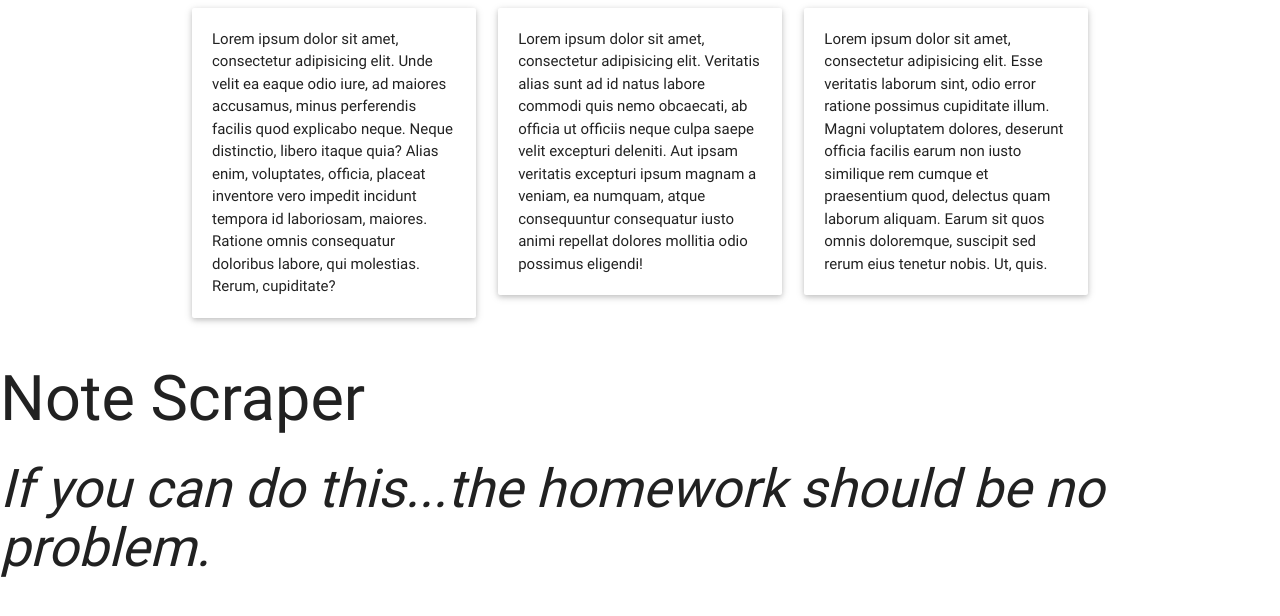
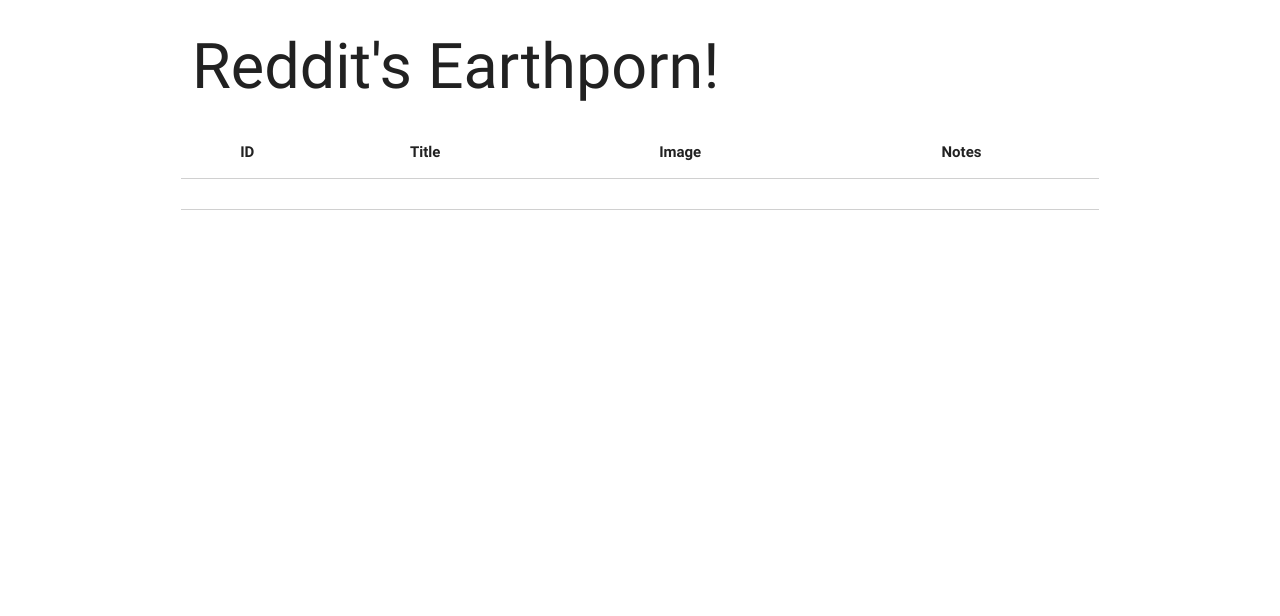
Before and after one commit to angryjenkins/week-18-scrapingTheWeb, a website: page public/index.html in a window 1280 px wide. Drawn offline with Linux system fonts and the light colour scheme; no server answers.

Commit message:
include README.md, update public pages.

```diff
--- a/models/Note.js
+++ b/models/Note.js
@@ -7,6 +7,10 @@
   },
   body: {
     type:String
+  },
+  date: {
+  	type: Date,
+  	default: Date.now
   }
 });
 
--- a/public/index.html
+++ b/public/index.html
@@ -2,7 +2,7 @@
 <html lang="en">
 <head>
   <meta charset="UTF-8">
-  <title>Document</title>
+  <title>Matt's Web Scrape.</title>
   <!-- Compiled and minified CSS -->
   <link rel="stylesheet" href="bower_components/Materialize/bin/materialize.css">
 
@@ -13,29 +13,31 @@
 <body>
   <div class="container">
     <div class="row">
-      <div class="col l4">
-        <div class="card-panel">
-          Lorem ipsum dolor sit amet, consectetur adipisicing elit. Unde velit ea eaque odio iure, ad maiores accusamus, minus perferendis facilis quod explicabo neque. Neque distinctio, libero itaque quia? Alias enim, voluptates, officia, placeat inventore vero impedit incidunt tempora id laboriosam, maiores. Ratione omnis consequatur doloribus labore, qui molestias. Rerum, cupiditate?
-        </div>
+      <div class="col l12">
+        <h1>Reddit's Earthporn!</h1>
       </div>
-      <div class="col l4">
-        <div class="card-panel">
-          Lorem ipsum dolor sit amet, consectetur adipisicing elit. Veritatis alias sunt ad id natus labore commodi quis nemo obcaecati, ab officia ut officiis neque culpa saepe velit excepturi deleniti. Aut ipsam veritatis excepturi ipsum magnam a veniam, ea numquam, atque consequuntur consequatur iusto animi repellat dolores mollitia odio possimus eligendi!
-        </div>
-      </div>
-      <div class="col l4">
-        <div class="card-panel">
-          Lorem ipsum dolor sit amet, consectetur adipisicing elit. Esse veritatis laborum sint, odio error ratione possimus cupiditate illum. Magni voluptatem dolores, deserunt officia facilis earum non iusto similique rem cumque et praesentium quod, delectus quam laborum aliquam. Earum sit quos omnis doloremque, suscipit sed rerum eius tenetur nobis. Ut, quis.
-        </div>
-      </div>
+      <table class="bordered centered highlight">
+        <thead>
+          <tr>
+            <th>ID</th>
+            <th>Title</th>
+            <th>Image</th>
+            <th>Notes</th>
+          </tr>
+        </thead>
+        <tbody>
+          <tr>
+            <td></td>
+            <td></td>
+            <td></td>
+            <td></td>
+          </tr>
+        </tbody>
+      </table>
     </div>
   </div>
-  <div id="wrapper">
-    <h1>Note Scraper</h1>
-    <h2><i>If you can do this...the homework should be no problem.</i></h2>
-    <div id="articles"></div>
-    <div id="notes"></div>
-  </div>
+
+
   <script src="bower_components/jquery/dist/jquery.js"></script>
   <script src="app.js"></script>
 </body>
--- a/server.js
+++ b/server.js
@@ -36,14 +36,16 @@
 
 app.get('/scrape', function(req, res) {
   	request('https://www.reddit.com/r/EarthPorn/', function(error, response, html) {
+
 	    var $ = cheerio.load(html);
+
 	    $('a.title').each(function(i, element) {
 
 			var result = {};
 
 			result.title = $(this).text();
 			result.link = $(this).attr('href');
-
+-
 			var entry = new Article (result);
 
 			entry.save(function(err, doc) {
```
Also changed, not shown: README.md.
